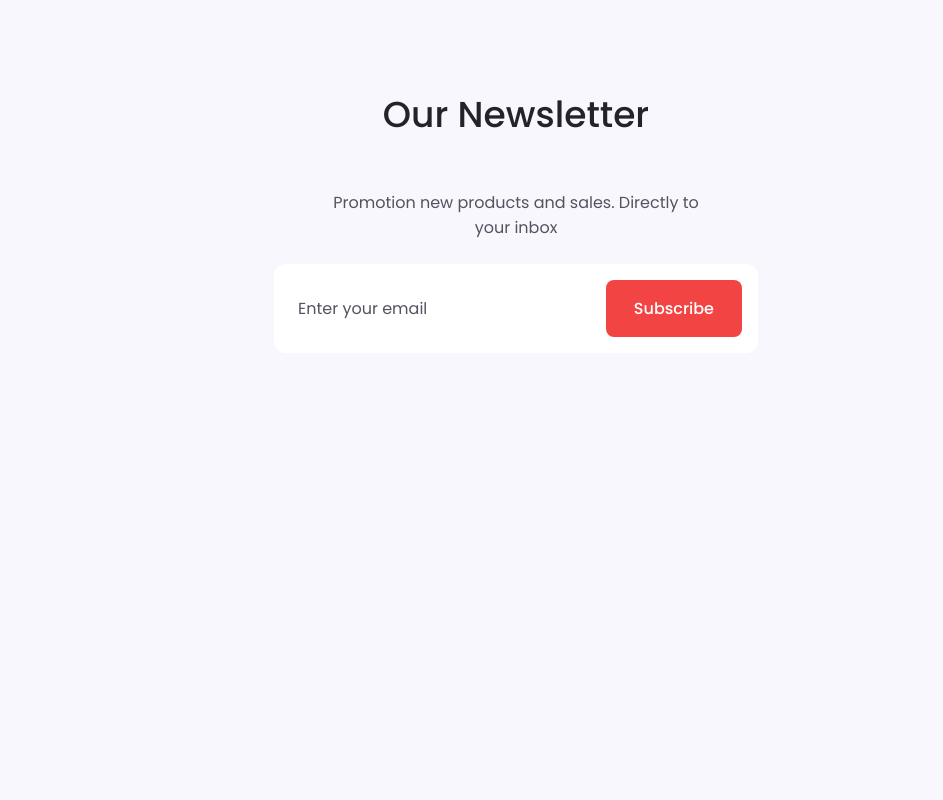
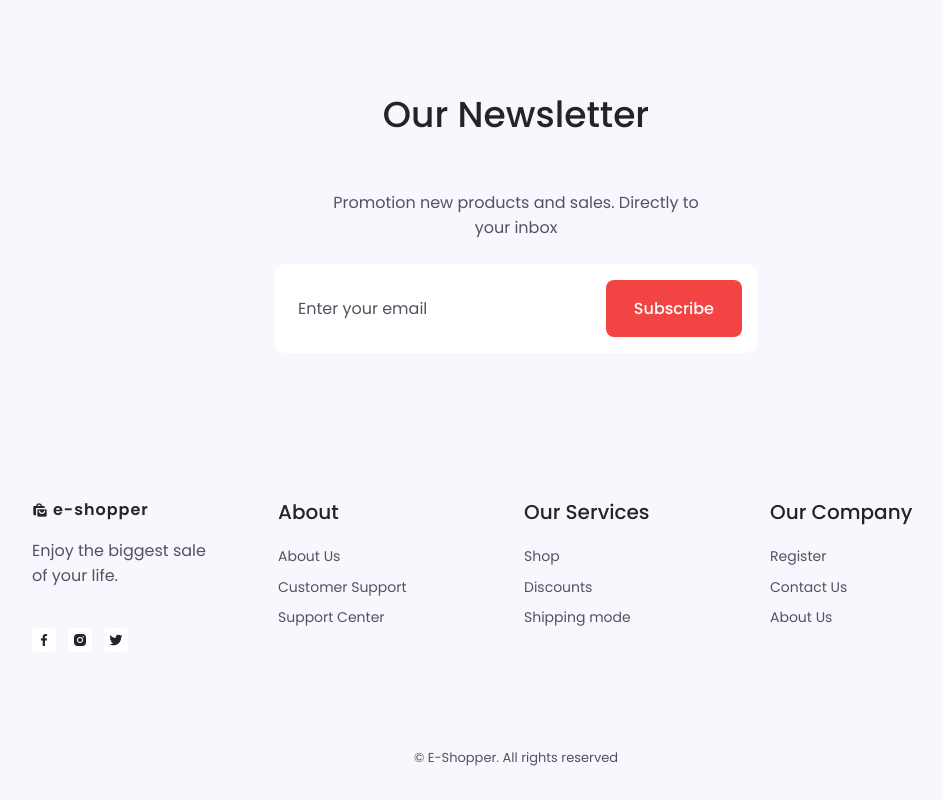
Before and after one commit to esimkus20/E-Commerce-FrontEnd, a plain HTML site: page index.html in a window 1280 px wide. Shown: the part 2423-3223 px from the top of the page, without its empty margins (124-1067 px from the left). Before the commit the page ends 2952 px from the top, so only its background shows below. Drawn offline with nearby package versions, Linux system fonts and the light colour scheme.

Commit message:
Footer Section

```diff
--- a/assets/css/style.css
+++ b/assets/css/style.css
@@ -582,6 +582,81 @@ input {
 
 
 /*=============== FOOTER ===============*/
+.footer {
+    position: relative;
+    overflow: hidden;
+}
+
+.footer__container {
+    grid-template-columns: repeat(4, 1fr);
+    justify-content: center;
+    column-gap: 1rem;
+}
+
+.footer__logo {
+    color: var(--title-color);
+    text-transform: lowercase;
+    font-weight: var(--font-bold);
+    letter-spacing: 1px;
+    display: inline-flex;
+    align-items: center;
+    column-gap: .25rem;
+    margin-bottom: var(--mb-1);
+}
+
+.footer__logo-icon {
+    font-size: 1rem;
+}
+
+.footer__description {
+    margin-bottom: var(--mb-2-5);
+}
+
+.footer__social {
+    display: flex;
+    column-gap: .75rem;
+}
+
+.footer__social-link {
+    display: inline-flex;
+    background: var(--container-color);
+    padding: .25rem;
+    border-radius: .25rem;
+    color: var(--title-color);
+    font-size: 1rem;
+}
+
+.footer__social-link:hover {
+    background: var(--first-color);
+    color: #fff;
+}
+
+.footer__title {
+    font-size: var(--h3-font-size);
+    margin-bottom: var(--mb-1);
+}
+
+.footer__links {
+    display: grid;
+    row-gap: .35rem;
+}
+
+.footer__link {
+    font-size: var(--small-font-size);
+    color: var(--text-color);
+    transition: .3s;
+}
+
+.footer__link:hover {
+    color: var(--title-color);
+}
+
+.footer__copy {
+    display: block;
+    text-align: center;
+    font-size: var(--smaller-font-size);
+    margin-top: 6rem;
+}
 
 
 /*=============== SCROLL UP ===============*/
--- a/index.html
+++ b/index.html
@@ -489,7 +489,55 @@
   </main>
 
   <!--=============== FOOTER ===============-->
-  <footer class="footer section"></footer>
+  <footer class="footer section">
+    <div class="footer__container container grid">
+      <!-- FOOTER CONTENT 1 -->
+      <div class="footer__content">
+        <a href="#" class="footer__logo">
+          <i class="bx bxs-shopping-bags footer__logo-icon"></i> e-shopper
+        </a>
+
+        <p class="footer__description">Enjoy the biggest sale <br> of your life.</p>
+
+        <div class="footer__social">
+          <a href="#" class="footer__social-link"><i class="bx bxl-facebook"></i></a>
+          <a href="#" class="footer__social-link"><i class="bx bxl-instagram-alt"></i></a>
+          <a href="#" class="footer__social-link"><i class="bx bxl-twitter"></i></a>
+        </div>
+      </div>
+      <!-- FOOTER CONTENT 2 -->
+      <div class="footer__content">
+        <h3 class="footer__title">About</h3>
+
+        <ul class="footer__links">
+          <li><a href="#" class="footer__link">About Us</a></li>
+          <li><a href="#" class="footer__link">Customer Support</a></li>
+          <li><a href="#" class="footer__link">Support Center</a></li>
+        </ul>
+      </div>
+      <!-- FOOTER CONTENT 3 -->
+      <div class="footer__content">
+        <h3 class="footer__title">Our Services</h3>
+
+        <ul class="footer__links">
+          <li><a href="#" class="footer__link">Shop</a></li>
+          <li><a href="#" class="footer__link">Discounts</a></li>
+          <li><a href="#" class="footer__link">Shipping mode</a></li>
+        </ul>
+      </div>
+      <!-- FOOTER CONTENT 4 -->
+      <div class="footer__content">
+        <h3 class="footer__title">Our Company</h3>
+
+        <ul class="footer__links">
+          <li><a href="#" class="footer__link">Register</a></li>
+          <li><a href="#" class="footer__link">Contact Us</a></li>
+          <li><a href="#" class="footer__link">About Us</a></li>
+        </ul>
+      </div>
+    </div>
+    <span class="footer__copy">&#169; E-Shopper. All rights reserved</span>
+  </footer>
 
   <!--=============== SCROLL UP ===============-->
 
```
